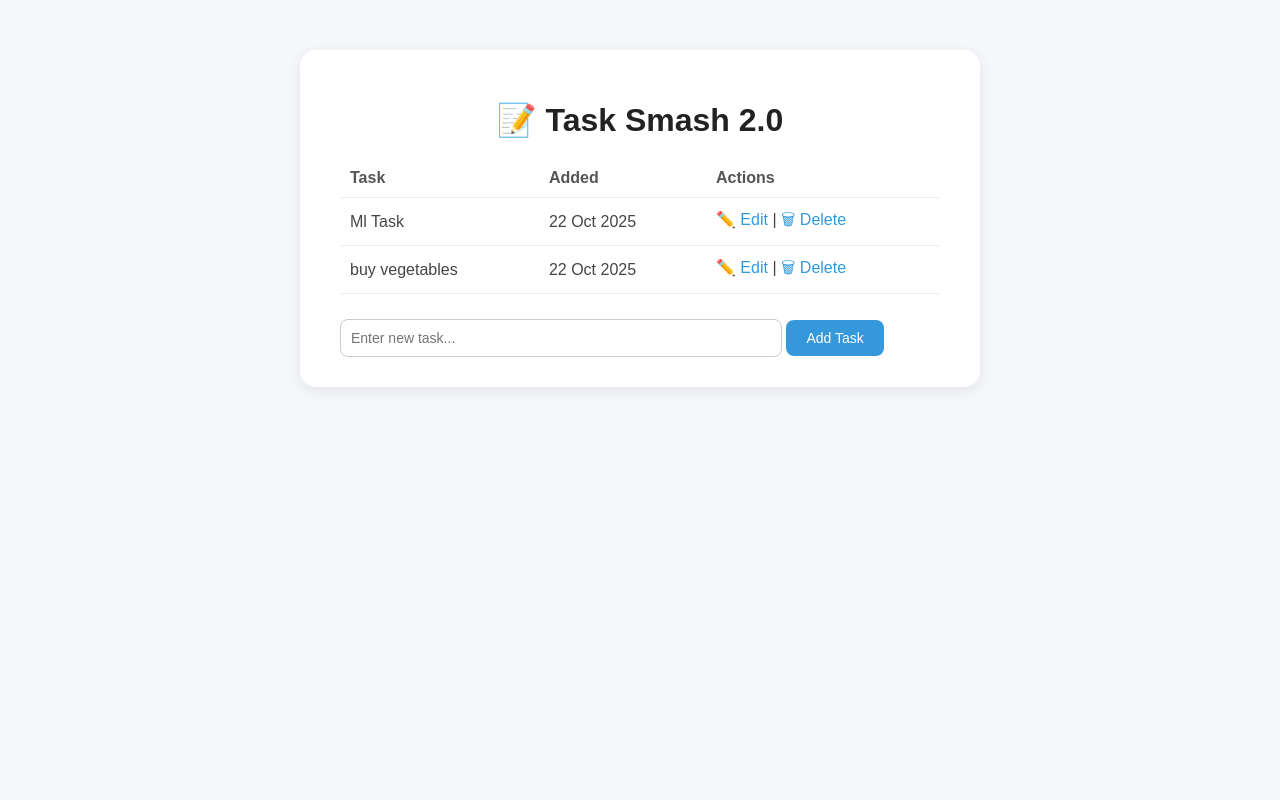
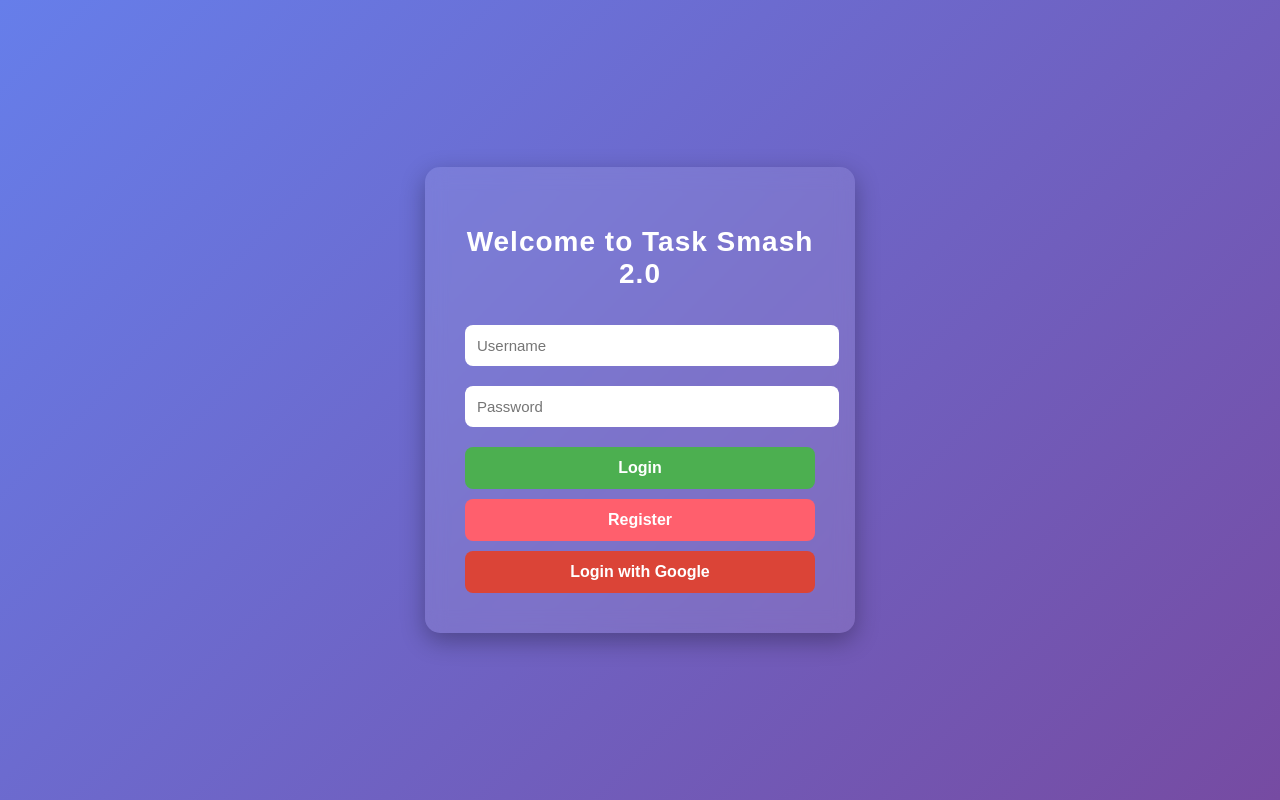
Before and after one commit to kritisans25/TODO, a Flask app: page / in a window 1280 px wide. Run offline with Flask 3, Linux system fonts and the light colour scheme.

Commit message:
changes made

```diff
--- a/app.py
+++ b/app.py
@@ -1,69 +1,174 @@
-from flask import Flask, redirect,render_template,request
+from flask import Flask, render_template, request, redirect, session, url_for
+from werkzeug.security import generate_password_hash, check_password_hash
 from flask_sqlalchemy import SQLAlchemy
-from datetime import datetime
+from authlib.integrations.flask_client import OAuth
+from api_key import CLIENT_ID, CLIENT_SECRET
 
-app = Flask(__name__)  # Initialize Flask application app is my name of the application
-app.config['SQLALCHEMY_DATABASE_URI'] = 'sqlite:///database.db'  # Configure the database URI
-db = SQLAlchemy(app)  # Initialize SQLAlchemy with the Flask app
+app = Flask(__name__)
+app.secret_key = 'Rans_1403'
 
-class MyTask(db.Model):  # Define a model named MyTask
-    id=db.Column(db.Integer, primary_key=True)  # Primary key column
-    content=db.Column(db.String(100),nullable=False)  # Content column with a max length of 100 characters
-    complete=db.Column(db.Integer,default=0)  # Complete status column with default value 0
-    created=db.Column(db.DateTime,default=datetime.utcnow)  # Created timestamp column with default value as current UTC time
+# Database setup
+app.config['SQLALCHEMY_DATABASE_URI'] = 'sqlite:///new_users.db'
+app.config['SQLALCHEMY_TRACK_MODIFICATIONS'] = False
+db = SQLAlchemy(app)
 
-    def __repr__(self):
-        return '<Task %r>' % self.id  # String representation of the MyTask model
+# OAuth setup
+oauth = OAuth(app)
+google = oauth.register(
+    name='google',
+    client_id=CLIENT_ID,
+    client_secret=CLIENT_SECRET,
+    server_metadata_url='https://accounts.google.com/.well-known/openid-configuration',
+    client_kwargs={'scope': 'openid email profile'}
+)
 
 
-@app.route('/',methods=['GET','POST'])  # Define route for the root URL
-def index():
-    #adding tasks to the database
-    if request.method=="POST":
-        print("test post method")
-        print(request.form)
-        current_task=request.form['task']  # Get the current task from the form data
-        new_task=MyTask(content=current_task)  # Create a new task instance
-        try:
-            db.session.add(new_task)  # Add the new task to the session
-            db.session.commit()  # Commit the session to save the task to the database
-            return redirect('/')  # Redirect to the root URL
-        except Exception as e:
-            print(f"Error adding task: {e}")
-            return f"Error adding task: {e}"
-    else:
-        tasks=MyTask.query.order_by(MyTask.created).all()  # Query all tasks ordered by creation time
-        return render_template("index.html", tasks=tasks)  # this is the text to be displayed on my home main page.
-# deleting tasks
-@app.route('/delete/<int:id>')  # Define route for deleting a task by ID
-def delete(id:int):
-    delete_task= MyTask.query.get_or_404(id)  # Get the task to be deleted by ID or return 404 if not found
-    try:
-        db.session.delete(delete_task)  # Delete the task from the session
-        db.session.commit()  # Commit the session to save changes to the database
-        return redirect('/')  # Redirect to the root URL
-    except Exception as e:
-        print(f"Error deleting task: {e}")
-        return f"Error deleting task: {e}"
+# DATABASE MODELS
 
-@app.route('/edit/<int:id>',methods=['GET','POST'])  # Define route for editing a task by ID
-def edit(id:int):
-    edit_task= MyTask.query.get_or_404(id)  # Get the task to be edited by ID or return 404 if not found
-    if request.method=="POST":
-        edit_task.content=request.form['task']  # Update the task content from the form data
-        try:
-            db.session.commit()  # Commit the session to save changes to the database
-            return redirect('/')  # Redirect to the root URL
-        except Exception as e:
-            print(f"Error updating task: {e}")
-            return f"Error updating task: {e}"
-    else:
-        return render_template("edit.html", task=edit_task)  # Render the edit template with the task data
+class User(db.Model):
+    id = db.Column(db.Integer, primary_key=True)
+    username = db.Column(db.String(100), unique=True, nullable=False)
+    password_hash = db.Column(db.String(125), nullable=True)
+    tasks = db.relationship('Task', backref='owner', lazy=True)
+
+    def set_password(self, password):
+        self.password_hash = generate_password_hash(password)
+
+    def check_password(self, password):
+        return check_password_hash(self.password_hash, password)
+
+
+class Task(db.Model):
+    id = db.Column(db.Integer, primary_key=True)
+    content = db.Column(db.String(200), nullable=False)
+    created = db.Column(db.DateTime, default=db.func.current_timestamp())
+    user_id = db.Column(db.Integer, db.ForeignKey('user.id'), nullable=False)
+
+
+# ROUTES
+
+
+@app.route('/')
+def home():
+    if "username" in session:
+        return redirect(url_for('dashboard'))
+    return render_template('index.html')
+
+
+# ---------- Authentication ----------
+@app.route('/login', methods=['POST'])
+def login():
+    username = request.form.get('username')
+    password = request.form.get('password')
+    user = User.query.filter_by(username=username).first()
+
+    if user and user.check_password(password):
+        session['username'] = username
+        return redirect(url_for('dashboard'))
+    return render_template('index.html', error="Invalid credentials.")
+
+
+@app.route('/register', methods=['POST'])
+def register():
+    username = request.form.get('username')
+    password = request.form.get('password')
+    if not username or not password:
+        return render_template('index.html', error="Please enter both fields.")
+    if User.query.filter_by(username=username).first():
+        return render_template('index.html', error="Username already exists.")
+
+    new_user = User(username=username)
+    new_user.set_password(password)
+    db.session.add(new_user)
+    db.session.commit()
+    session['username'] = username
+    return redirect(url_for('dashboard'))
+
+
+
+@app.route('/logout')
+def logout():
+    session.pop('username', None)
+    return redirect(url_for('home'))
+
+
+# Google OAuth
+@app.route('/login/google')
+def google_login():
+    redirect_uri = url_for('authorize', _external=True)
+    return google.authorize_redirect(redirect_uri)
+
+
+@app.route('/authorize/google')
+def authorize():
+    token = google.authorize_access_token()
+
+    # Correct way to fetch user info in latest Authlib
+    userinfo_endpoint = google.server_metadata['userinfo_endpoint']
+    resp = google.get(userinfo_endpoint)
+    userinfo = resp.json()
+
+    username = userinfo['email']
+
+    user = User.query.filter_by(username=username).first()
+    if not user:
+        user = User(username=username, password_hash=None)
+        db.session.add(user)
+        db.session.commit()
+
+    session['username'] = username
+    return redirect(url_for('dashboard'))
 
 
 
 
+
+# To-Do Dashboard
+@app.route('/dashboard', methods=['GET', 'POST'])
+def dashboard():
+    if "username" not in session:
+        return redirect(url_for('home'))
+
+    user = User.query.filter_by(username=session['username']).first()
+
+    if request.method == 'POST':
+        content = request.form.get('task')
+        if content:
+            new_task = Task(content=content, owner=user)
+            db.session.add(new_task)
+            db.session.commit()
+        return redirect(url_for('dashboard'))
+
+    tasks = Task.query.filter_by(owner=user).all()
+    return render_template('dashboard.html', username=user.username, tasks=tasks)
+
+
+
+@app.route('/delete/<int:id>')
+def delete(id):
+    if "username" not in session:
+        return redirect(url_for('home'))
+
+    task = Task.query.get_or_404(id)
+    db.session.delete(task)
+    db.session.commit()
+    return redirect(url_for('dashboard'))
+
+
+@app.route('/edit/<int:id>', methods=['GET', 'POST'])
+def edit(id):
+    if "username" not in session:
+        return redirect(url_for('home'))
+
+    task = Task.query.get_or_404(id)
+    if request.method == 'POST':
+        task.content = request.form['task']
+        db.session.commit()
+        return redirect(url_for('dashboard'))
+    return render_template('edit.html', task=task)
+
+
 if __name__ == '__main__':
     with app.app_context():
-        db.create_all()  # Create database tables
-    app.run(debug=True)  # Run the application in debug mode
+        db.create_all()
+    app.run(debug=True)
--- a/static/style.css
+++ b/static/style.css
@@ -1,104 +1,72 @@
-/* ===== Global ===== */
 body {
-  font-family: "Poppins", sans-serif;
-  background: #f5f7fa;
+  font-family: 'Poppins', sans-serif;
+  background: linear-gradient(135deg, #667eea, #764ba2);
   color: #333;
   margin: 0;
   padding: 0;
   display: flex;
   justify-content: center;
-  align-items: flex-start;
+  align-items: center;
   min-height: 100vh;
 }
 
+.content {
+  background: white;
+  padding: 30px;
+  border-radius: 15px;
+  box-shadow: 0 8px 25px rgba(0, 0, 0, 0.2);
+  width: 500px;
+  text-align: center;
+}
+
 h1 {
-  text-align: center;
-  color: #222;
+  color: #4a3f8d;
+}
+
+table {
+  width: 100%;
+  border-collapse: collapse;
   margin-bottom: 20px;
 }
 
-/* ===== Container ===== */
-.content {
-  background: #fff;
-  width: 90%;
-  max-width: 600px;
-  margin-top: 50px;
-  padding: 30px 40px;
-  border-radius: 16px;
-  box-shadow: 0 4px 15px rgba(0, 0, 0, 0.08);
+th, td {
+  padding: 10px;
+  border-bottom: 1px solid #ddd;
 }
 
-/* ===== Table ===== */
-table {
-  width: 100%;
-  border-collapse: collapse;
-  margin-bottom: 25px;
-}
-
-th, td {
-  text-align: left;
-  padding: 10px;
-  border-bottom: 1px solid #eee;
-}
-
-th {
-  color: #555;
-  font-weight: 600;
-}
-
-td {
-  color: #444;
-}
-
-/* ===== Buttons & Links ===== */
 a {
+  color: #4a3f8d;
   text-decoration: none;
-  color: #3498db;
-  font-weight: 500;
-  transition: color 0.2s;
 }
 
 a:hover {
-  color: #21618c;
+  text-decoration: underline;
 }
 
-/* ===== Input & Button ===== */
-input[type="text"] {
-  width: 70%;
+input[type="text"], input[type="submit"] {
   padding: 10px;
+  margin: 5px;
+  border-radius: 8px;
   border: 1px solid #ccc;
-  border-radius: 8px;
-  outline: none;
-  font-size: 14px;
-  transition: border-color 0.2s;
 }
 
-input[type="text"]:focus {
-  border-color: #3498db;
+input[type="submit"] {
+  background: #4CAF50;
+  color: white;
+  border: none;
+  cursor: pointer;
 }
 
-input[type="submit"],
-button {
-  padding: 10px 20px;
-  border: none;
-  border-radius: 8px;
-  background-color: #3498db;
-  color: #fff;
-  font-size: 14px;
-  cursor: pointer;
-  transition: background-color 0.2s, transform 0.1s;
+input[type="submit"]:hover {
+  background: #45a049;
 }
 
-input[type="submit"]:hover,
-button:hover {
-  background-color: #2e86c1;
-  transform: translateY(-1px);
+.logout {
+  color: #e74c3c;
+  font-weight: bold;
+  text-decoration: none;
+  margin-left: 10px;
 }
-
-
-.back-link {
-  display: inline-block;
-  margin-top: 15px;
-  color: #3498db;
-  font-size: 14px;
+.logout:hover {
+  text-decoration: underline;
 }
--- a/templates/index.html
+++ b/templates/index.html
@@ -1,41 +1,121 @@
 <!DOCTYPE html>
 <html lang="en">
 <head>
-  <meta charset="UTF-8" />
-  <meta name="viewport" content="width=device-width, initial-scale=1.0" />
-  <title>To Do</title>
-  <link rel="stylesheet" href="{{ url_for('static', filename='style.css') }}">
+    <meta charset="UTF-8">
+    <meta name="viewport" content="width=device-width, initial-scale=1.0">
+    <title>Task Smash 2.0 - Login / Register</title>
+
+    <style>
+        body {
+            font-family: "Poppins", sans-serif;
+            background: linear-gradient(135deg, #667eea, #764ba2);
+            height: 100vh;
+            margin: 0;
+            display: flex;
+            justify-content: center;
+            align-items: center;
+        }
+
+        .container {
+            background: rgba(255, 255, 255, 0.1);
+            border-radius: 15px;
+            box-shadow: 0 8px 25px rgba(0, 0, 0, 0.3);
+            padding: 40px;
+            text-align: center;
+            width: 350px;
+            color: white;
+            backdrop-filter: blur(10px);
+        }
+
+        h1 {
+            margin-bottom: 25px;
+            font-size: 28px;
+            letter-spacing: 1px;
+        }
+
+        .input-field {
+            width: 100%;
+            padding: 12px;
+            margin: 10px 0;
+            border: none;
+            border-radius: 8px;
+            outline: none;
+            font-size: 15px;
+        }
+
+        .button-login, .button-register, .login-google {
+            width: 100%;
+            padding: 12px;
+            border: none;
+            border-radius: 8px;
+            cursor: pointer;
+            font-size: 16px;
+            font-weight: bold;
+            color: white;
+            margin-top: 10px;
+            transition: background 0.3s ease;
+        }
+
+        .button-login {
+            background: #4CAF50;
+        }
+        .button-login:hover {
+            background: #45a049;
+        }
+
+        .button-register {
+            background: #ff5f6d;
+        }
+        .button-register:hover {
+            background: #ff3b4d;
+        }
+
+        .login-google {
+            background: #db4437;
+        }
+        .login-google:hover {
+            background: #c23321;
+        }
+
+        .error {
+            background-color: rgba(255, 0, 0, 0.2);
+            padding: 10px;
+            border-radius: 8px;
+            margin-bottom: 10px;
+            font-weight: bold;
+            color: #ffd5d5;
+        }
+    </style>
 </head>
 <body>
-  <div class="content">
-    <h1>📝 Task Smash 2.0</h1>
+    <div class="container">
+        <h1>Welcome to Task Smash 2.0</h1>
 
-    {% if tasks|length < 1 %}
-      <h3 style="text-align:center; color:#666;">No tasks yet — create one below!</h3>
-    {% else %}
-      <table>
-        <tr>
-          <th>Task</th>
-          <th>Added</th>
-          <th>Actions</th>
-        </tr>
-        {% for task in tasks %}
-        <tr>
-          <td>{{ task.content }}</td>
-          <td>{{ task.created.strftime('%d %b %Y') }}</td>
-          <td>
-            <a href="/edit/{{ task.id }}">✏️ Edit</a> |
-            <a href="/delete/{{ task.id }}">🗑 Delete</a>
-          </td>
-        </tr>
-        {% endfor %}
-      </table>
-    {% endif %}
+        {% if error %}
+            <div class="error">{{ error }}</div>
+        {% endif %}
 
-    <form action="/" method="POST">
-      <input type="text" name="task" placeholder="Enter new task..." required>
-      <input type="submit" value="Add Task">
-    </form>
-  </div>
+        <form id="auth-form">
+            <input type="text" name="username" placeholder="Username" class="input-field" required>
+            <input type="password" name="password" placeholder="Password" class="input-field" required>
+
+            <button type="button" class="button-login" onclick="setActionForm('login')">Login</button>
+            <button type="button" class="button-register" onclick="setActionForm('register')">Register</button>
+            <input type="button" class="login-google" value="Login with Google" onclick="window.location.href='{{ url_for('google_login') }}'">
+        </form>
+    </div>
+
+    <script>
+        function setActionForm(action) {
+            let form = document.getElementById('auth-form');
+            if (action === 'login') {
+                form.action = "{{ url_for('login') }}";
+            } else if (action === 'register') {
+                form.action = "{{ url_for('register') }}";
+            }
+            form.method = "POST";
+            form.submit();
+        }
+    </script>
 </body>
 </html>
```
Also changed, not shown: templates/dashboard.html (added, +46 -0 lines), 1 other file.
